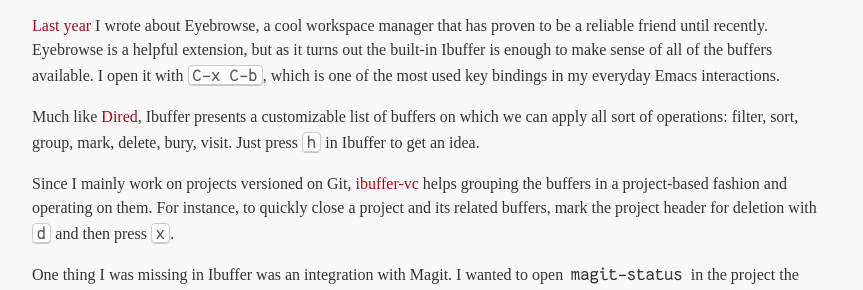
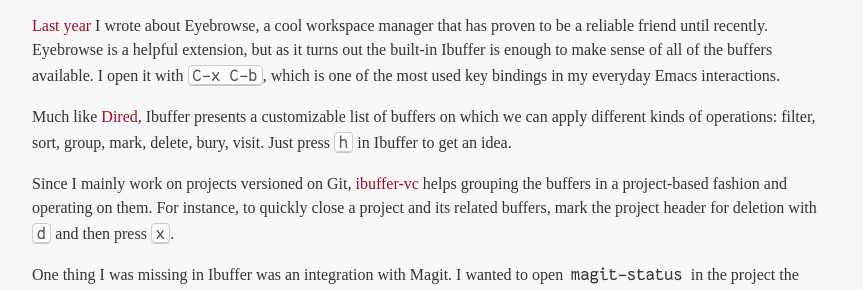
Before and after one commit to manuel-uberti/manuel-uberti.github.io, a Jekyll site: the page built from _posts/2019-08-07-ibuffer-magit.md, in a window 1280 px wide. Shown: the part 242-532 px from the top of the page, without its empty margins (208-1071 px from the left). Built offline with Jekyll 4.4.1, drawn with Linux system fonts in a browser that asks for light colours; some web fonts are replaced.

Commit message:
Fix wording

```diff
--- a/_posts/2019-08-07-ibuffer-magit.md
+++ b/_posts/2019-08-07-ibuffer-magit.md
@@ -20,8 +20,8 @@
 
 Much like
 [Dired](https://www.gnu.org/software/emacs/manual/html_node/emacs/Dired.html),
-Ibuffer presents a customizable list of buffers on which we can apply all sort
-of operations: filter, sort, group, mark, delete, bury, visit. Just press
+Ibuffer presents a customizable list of buffers on which we can apply different
+kinds of operations: filter, sort, group, mark, delete, bury, visit. Just press
 <kbd>h</kbd> in Ibuffer to get an idea.
 
 Since I mainly work on projects versioned on Git,
```
